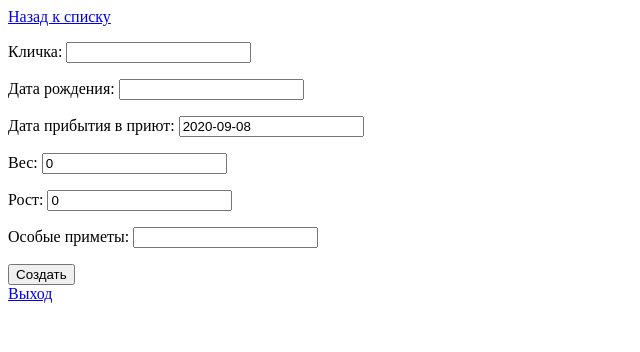
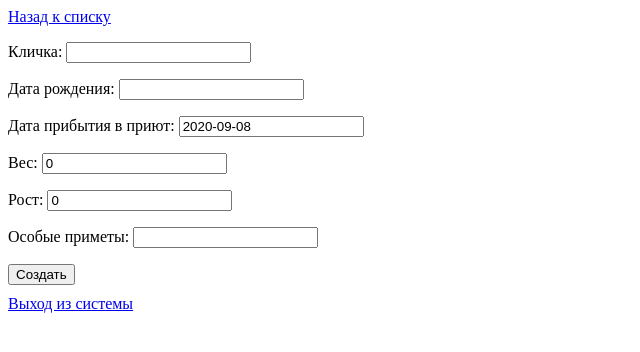
Before and after one commit to VovkaST/animals, a Django app: page /create/ in a window 1280 px wide. Shown: the top 352 px of the page, without its empty margins (0-640 px from the left). Run offline with Django 3.2, Linux system fonts and the light colour scheme; the visitor is signed in with stand-in values (Sample User, id 1).

Commit message:
Последние штрихи

```diff
--- a/animals/settings/base.py
+++ b/animals/settings/base.py
@@ -139,8 +139,6 @@ STATICFILES_DIRS = [
 
 REST_FRAMEWORK = {
     'DEFAULT_AUTHENTICATION_CLASSES': [
-        # 'rest_framework.authentication.BasicAuthentication',
-        # 'rest_framework.authentication.SessionAuthentication',
         'rest_framework.authentication.TokenAuthentication',
     ]
 }
--- a/animals/templates/base.html
+++ b/animals/templates/base.html
@@ -7,11 +7,11 @@
 <body>
 {% block content %}
 {% endblock %}
-<div class="">
+<div style="margin-top: 10px">
     {% if request.user.is_authenticated %}
-        <a href="/user/logout">Выход</a>
+        <a href="/user/logout">Выход из системы</a>
     {% else %}
-        <a href="/user/login">Вход</a>
+        <a href="/user/login">Авторизация</a>
     {% endif %}
 </div>
 
--- a/shelter/views.py
+++ b/shelter/views.py
@@ -27,7 +27,7 @@ class GuestsDetailView(generic.DetailView):
 
     def get(self, request, *args, **kwargs):
         result = super().get(request, *args, **kwargs)
-        animal = get_object_or_404(Animals, id=kwargs['pk'])
+        animal = get_object_or_404(Animals, id=kwargs['pk'], is_deleted=False)
         result.context_data['can_edit'] = False
         result.context_data['can_delete'] = False
         result.context_data['animal_form'] = AnimalsForm(instance=animal)
@@ -55,7 +55,7 @@ class GuestsCreateView(LoginRequiredMixin, View):
 
 class GuestsEditView(LoginRequiredMixin, View):
     def get(self, request, animal_id):
-        animal = Animals.objects.get(id=animal_id)
+        animal = get_object_or_404(Animals, id=animal_id, is_deleted=False)
         context = {
             'animal_form': AnimalsForm(instance=animal),
             'animal_id': animal_id,
```
